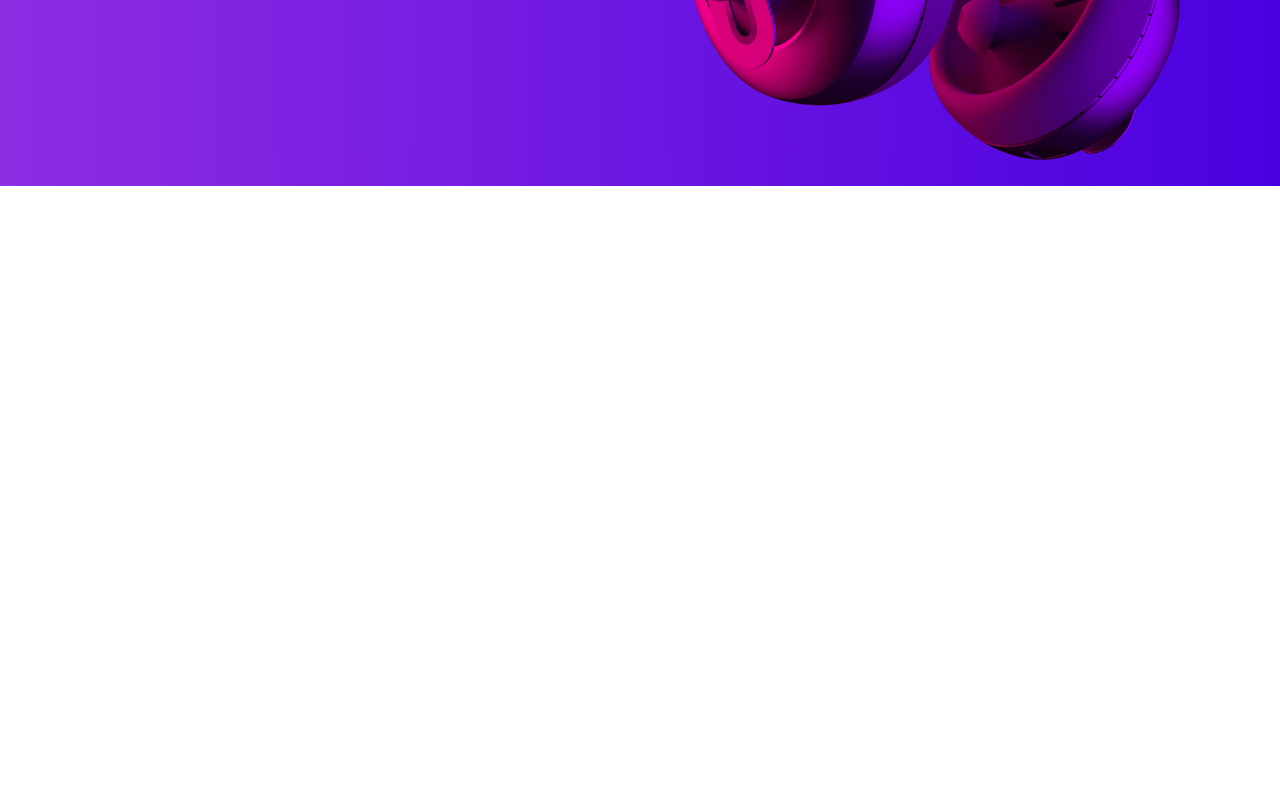
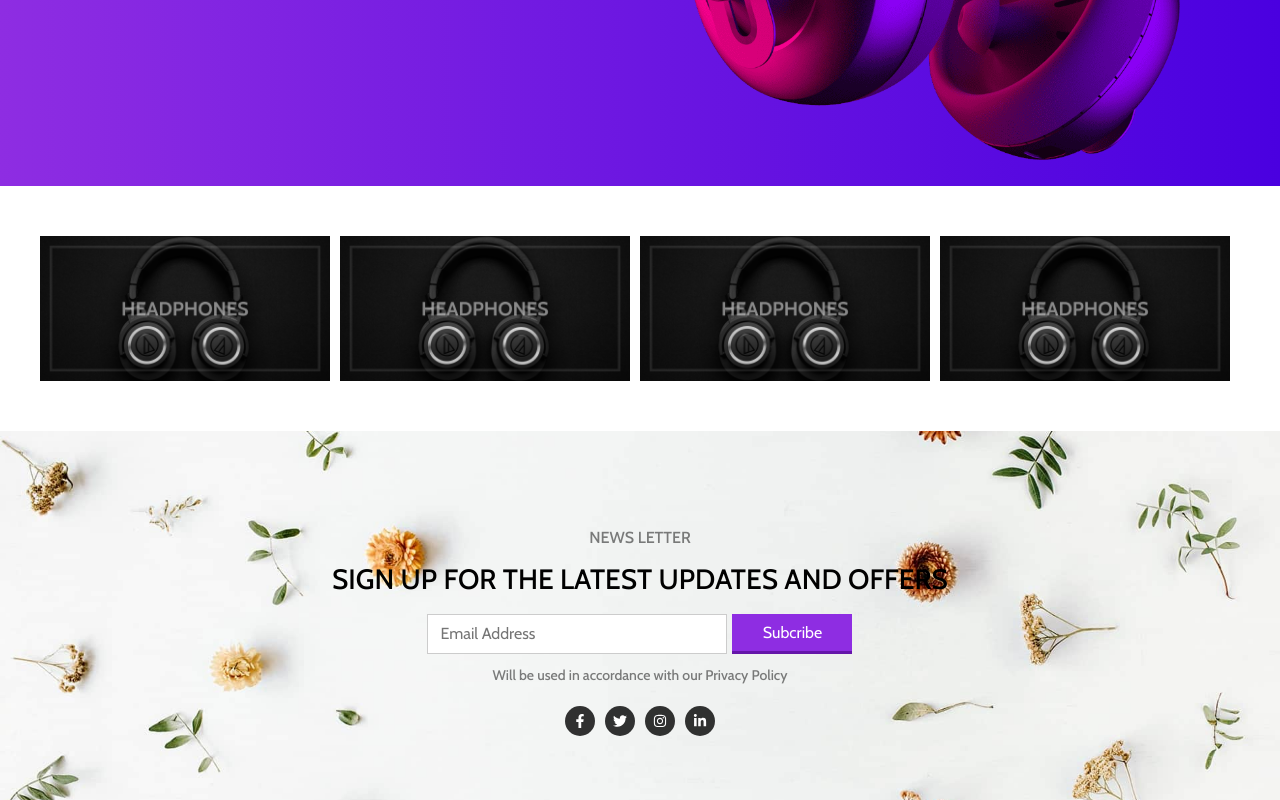
Before and after one commit to gauravkale2799/Ecommerce-store, a React (Create React App) app: page / in a window 1280 px wide. Shown: the part 615-1415 px from the top of the page. Built offline with nearby package versions, Linux system fonts and the light colour scheme.

Commit message:
Added Categories Sectio

```diff
--- a/src/components/Home/Category/Category.jsx
+++ b/src/components/Home/Category/Category.jsx
@@ -1,6 +1,22 @@
 import "./Category.scss";
+import cat1 from "../../../assets/category/cat-1.jpg"
 const Category = () => {
-    return <div>Category</div>;
+    return <div className="shop-by-category">
+        <div className="categories">
+        <div className="category">
+            <img src={cat1} alt="" />
+        </div>
+        <div className="category">
+            <img src={cat1} alt="" />
+        </div>
+        <div className="category">
+            <img src={cat1} alt="" />
+        </div>
+        <div className="category">
+            <img src={cat1} alt="" />
+        </div>
+        </div>
+    </div>;
 };
 
 export default Category;
--- a/src/components/Home/Category/Category.scss
+++ b/src/components/Home/Category/Category.scss
@@ -1 +1,31 @@
 @import "../../../css-config/mixins.scss";
+.shop-by-category {
+  margin: 25px 0;
+  @include md {
+    margin: 50px 0;
+  }
+  .categories {
+    display: flex;
+    flex-grow: wrap;
+    gap: 10px;
+    .category {
+      background-color: black;
+      width: calc(50% - 5px);
+      cursor: pointer;
+      overflow: hidden;
+      @include md {
+        width: calc(25% - 10px);
+      }
+      img {
+        width: 100%;
+        display: block;
+        transition: all ease 0.3s;
+      }
+      &:hover {
+        img {
+          transform: scale(1.2);
+        }
+      }
+    }
+  }
+}
--- a/src/components/Home/Home.jsx
+++ b/src/components/Home/Home.jsx
@@ -1,9 +1,17 @@
 import "./Home.scss";
 import Banner from "./Banner/Banner";
+import Category from "./Category/Category";
 const Home = () => {
-    return <div className="home">
-        <Banner/>
-        </div>;
+  return (
+    <div>
+      <Banner />
+      <div className="main-content">
+        <div className="layout">
+          <Category />
+        </div>
+      </div>
+    </div>
+  );
 };
 
 export default Home;
--- a/src/components/Home/Home.scss
+++ b/src/components/Home/Home.scss
@@ -1,4 +1,10 @@
 @import "../../css-config/mixins.scss";
-.home{
-    height: 2000px;
+.main-content{
+    max-width: calc(100% - 20px);
+    margin: 0 auto;
+    @include md {
+        max-width: 1200px;
+    }
+
+
 }
```
